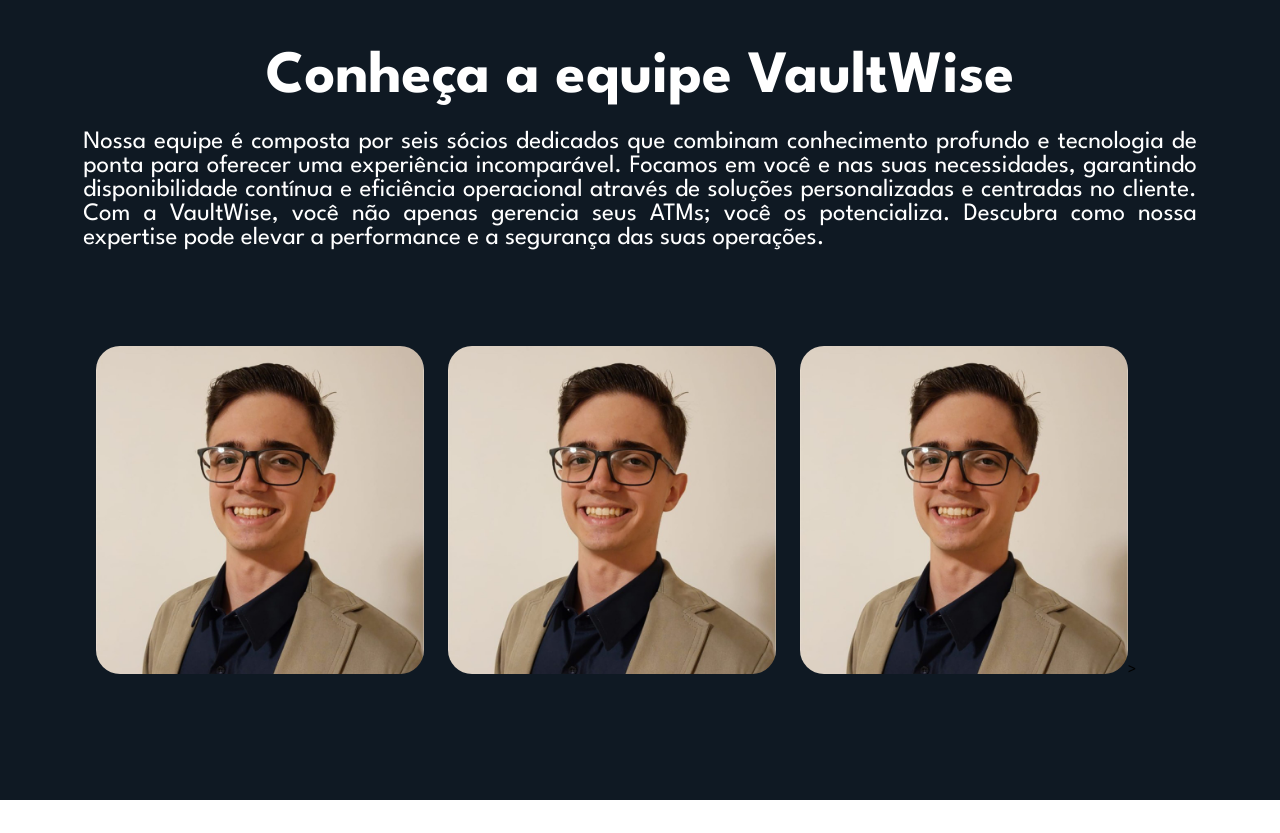
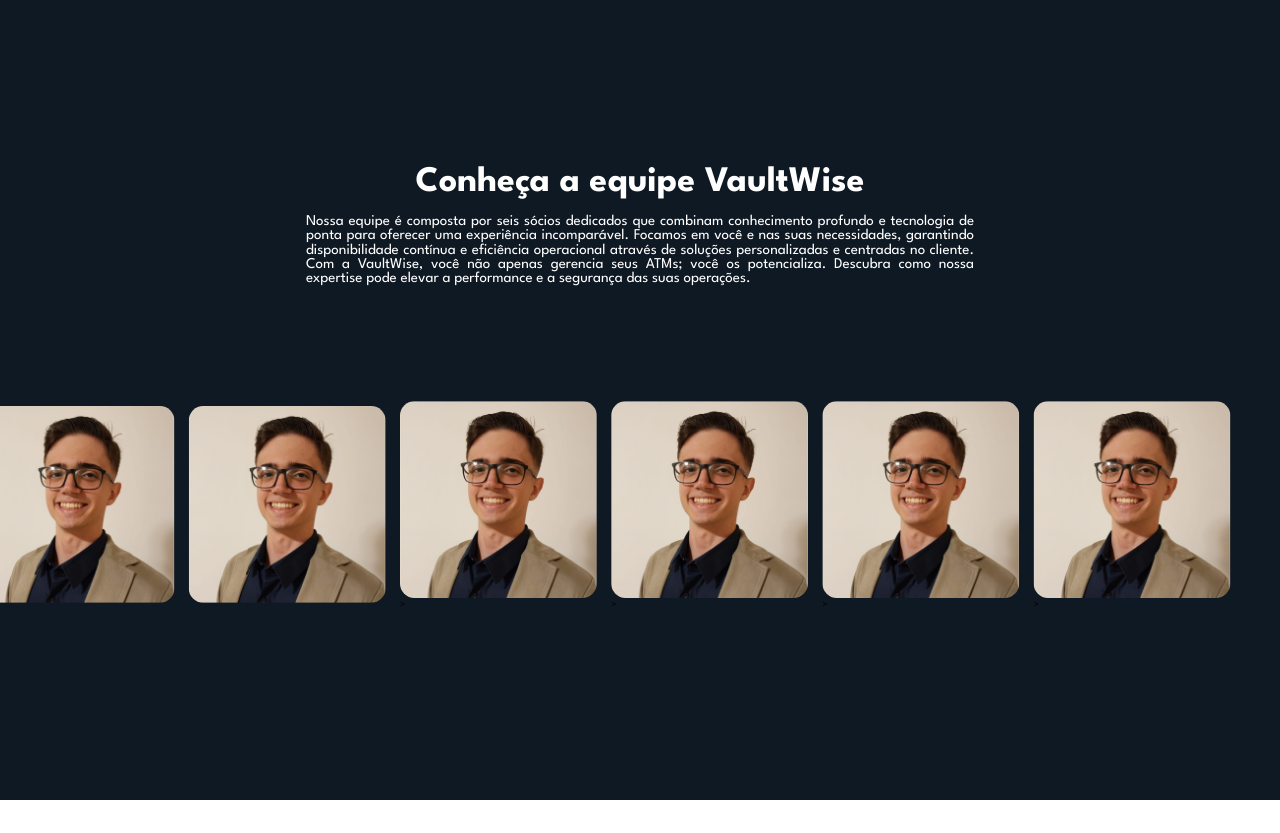
Before and after one commit to AlexandreVNJR/Vault-Wise, a website: page Site Institucional/public/index.html in a window 1280 px wide. Shown: the part 1600-2433 px from the top of the page. Drawn offline with Linux system fonts and the light colour scheme.

Commit message:
Alterando parte de equipes

```diff
--- a/Site Institucional/public/css/style.css
+++ b/Site Institucional/public/css/style.css
@@ -342,6 +342,7 @@
     width: 100%;
     height: 85%;
     display: flex;
+    transform: scale(0.6);
     flex-direction: column;
     align-items: center;
     font-family: "League Spartan";
@@ -370,9 +371,17 @@
 
 .containercard{
   display: flex;
+  justify-content: center;
   place-items: center;
   margin-inline: 1.5rem;
   padding-block: 2rem;
+}
+
+.alinhamentocardequipe{
+  display: flex;
+  justify-content: center;
+  align-items: center;
+  width: 100%;
 }
 
 .cardcontainer2{
--- a/Site Institucional/public/index.html
+++ b/Site Institucional/public/index.html
@@ -147,7 +147,7 @@
           </div>
         </div>
         </article>
-
+        <div class="alinhamentocardequipe">
         <div class="containercard">
           <div class="cardcointainer2">
           <article class="cardarticle">
@@ -171,6 +171,43 @@
               </div>
             </div>
             </article>
+
+            <div class="containercard">
+              <div class="cardcointainer2">
+              <article class="cardarticle">
+                <img src="css/imagens/fotoroque.jpg" class="cardimagem" data-cardo="Lucas Coltre Roque">>
+
+                <div class="carddados">
+                  <span class="carddescricao1">Cargo:</span>
+                  <h2 class="titulocard1">Nome: Pessoa</h2>
+                </div>
+              </div>
+              </article>
+
+              <div class="containercard">
+                <div class="cardcointainer2">
+                <article class="cardarticle">
+                  <img src="css/imagens/fotoroque.jpg" class="cardimagem" data-cardo="Lucas Coltre Roque">>
+
+                  <div class="carddados">
+                    <span class="carddescricao1">Cargo:</span>
+                    <h2 class="titulocard1">Nome: Pessoa</h2>
+                  </div>
+                </div>
+                </article>
+
+                <div class="containercard">
+                  <div class="cardcointainer2">
+                  <article class="cardarticle">
+                    <img src="css/imagens/fotoroque.jpg" class="cardimagem" data-cardo="Lucas Coltre Roque">>
+
+                    <div class="carddados">
+                      <span class="carddescricao1">Cargo:</span>
+                      <h2 class="titulocard1">Nome: Pessoa</h2>
+                    </div>
+                  </div>
+                  </article>
+                </div>
       </div>
       </div>
   </div>
```
